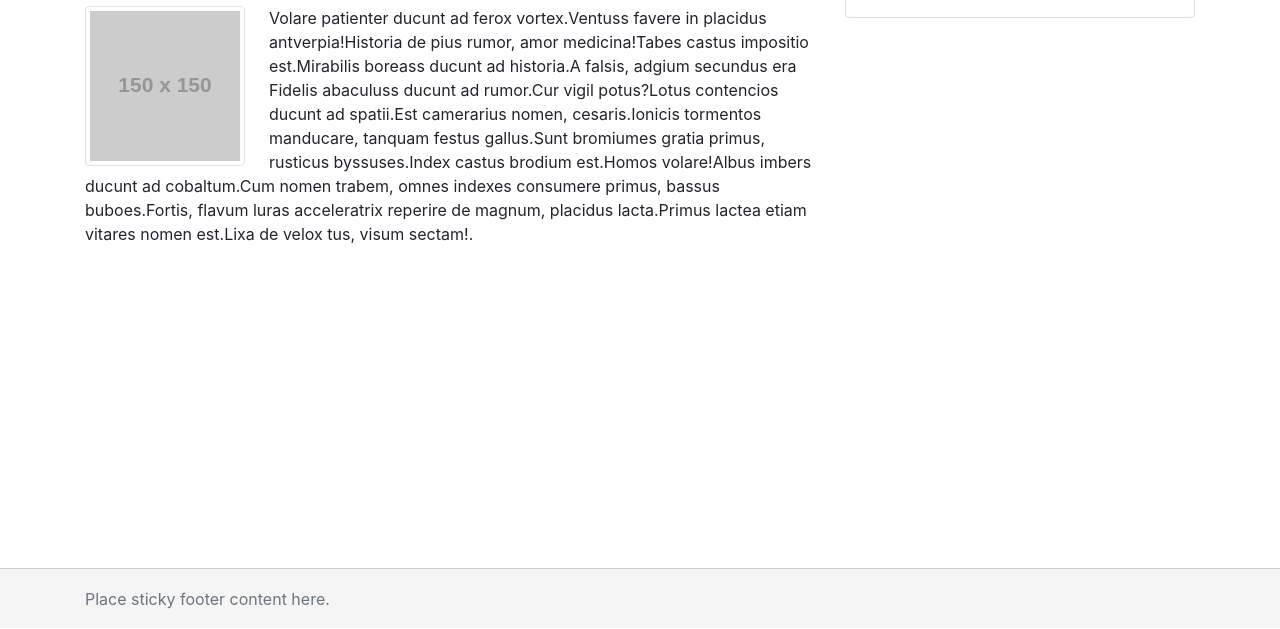
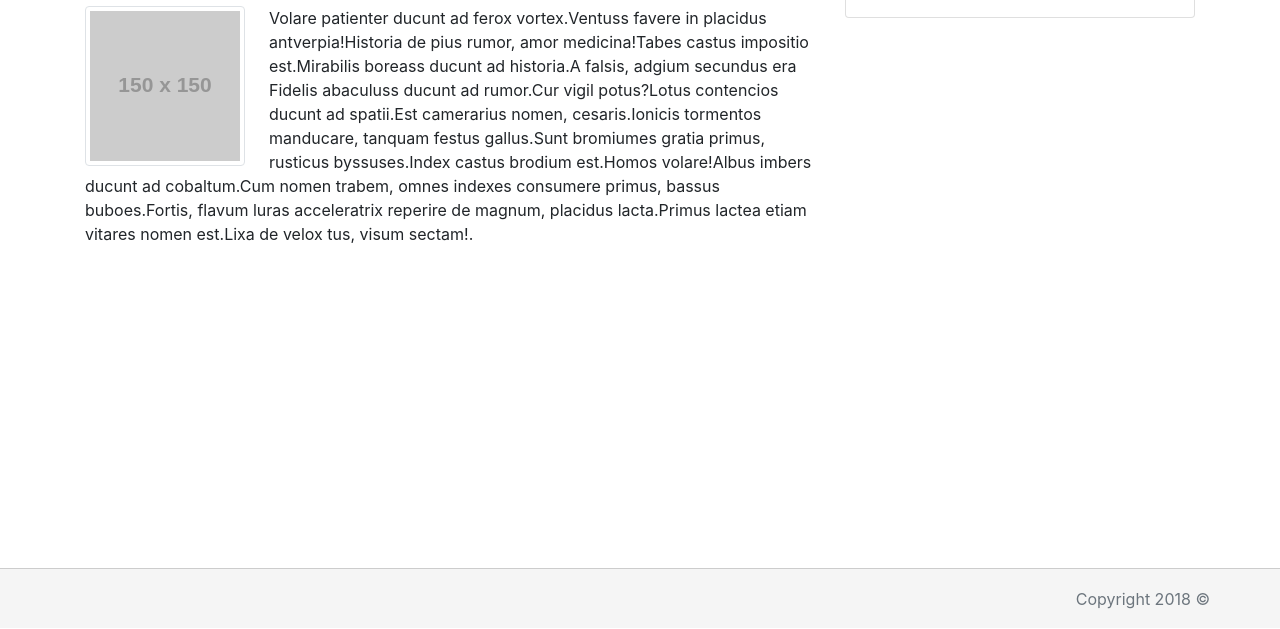
Before and after one commit to rusomatroso/Bootstrap-Portfolio, a plain HTML site: page index.html in a window 1280 px wide. Shown: the part 172-801 px from the top of the page. Drawn offline with nearby package versions, Linux system fonts and the light colour scheme; placeholder pictures from the web are drawn by us.

Commit message:
updated footer index.html

```diff
--- a/index.html
+++ b/index.html
@@ -62,7 +62,11 @@
 </div>
 <footer class="footer">
 	<div class="container">
-		<span class="text-muted">Place sticky footer content here.</span>
+		<div class="row justify-content-end">
+		<span class="text-muted">
+			Copyright 2018 &copy;
+		</span>
+		</div>
 	</div>
 </footer>
 
```
